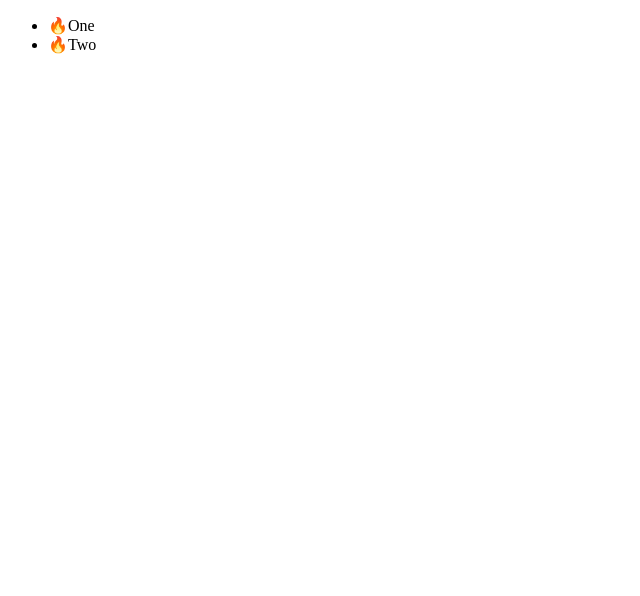
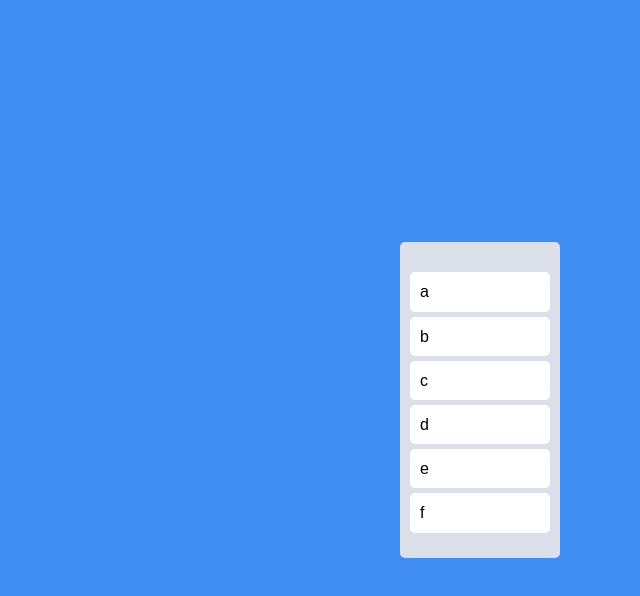
Before and after one commit to thisisyeji/react_kanban, a React (Create React App) app: page / in a window 1280 px wide. Shown: the top 596 px of the page, without its empty margins (0-640 px from the left). Built offline with nearby package versions, Linux system fonts and the light colour scheme.

Commit message:
Feat: 레이아웃 및 스타일링 적용

```diff
--- a/src/App.tsx
+++ b/src/App.tsx
@@ -1,33 +1,67 @@
 import { DragDropContext, Droppable, Draggable } from 'react-beautiful-dnd';
+import styled from 'styled-components';
+
+const Wrapper = styled.div`
+	display: flex;
+	justify-content: center;
+	align-items: center;
+	max-width: 480px;
+	width: 100%;
+	height: 100vh;
+	margin: 0 auto;
+`;
+
+const Boards = styled.div`
+	display: grid;
+	width: 100%;
+	grid-template-columns: repeat(3, 1fr);
+`;
+
+const Board = styled.div`
+	padding: 20px 10px;
+	padding-top: 30px;
+	background-color: ${(props) => props.theme.boardColor};
+	border-radius: 5px;
+	min-height: 200px;
+`;
+
+const Card = styled.div`
+	border-radius: 5px;
+	padding: 10px 10px;
+	margin-bottom: 5px;
+	background-color: ${(props) => props.theme.cardColor};
+`;
+
+const toDos = ['a', 'b', 'c', 'd', 'e', 'f'];
 
 function App() {
 	const onDragEnd = () => {};
 	return (
 		<DragDropContext onDragEnd={onDragEnd}>
-			<div>
+			<Wrapper>
+				<Boards>
 					<Droppable droppableId='one'>
 						{(magic) => (
-						<ul ref={magic.innerRef} {...magic.droppableProps}>
-							<Draggable draggableId='first' index={0}>
+							<Board ref={magic.innerRef} {...magic.droppableProps}>
+								{toDos.map((toDo, index) => (
+									<Draggable draggableId={toDo} index={index}>
 										{(magic) => (
-									<li ref={magic.innerRef} {...magic.draggableProps}>
-										<span {...magic.dragHandleProps}>🔥</span>
-										One
-									</li>
+											<Card
+												ref={magic.innerRef}
+												{...magic.dragHandleProps}
+												{...magic.draggableProps}>
+												{toDo}
+											</Card>
 										)}
 									</Draggable>
-							<Draggable draggableId='second' index={1}>
-								{(magic) => (
-									<li ref={magic.innerRef} {...magic.draggableProps}>
-										<span {...magic.dragHandleProps}>🔥</span>
-										Two
-									</li>
-								)}
-							</Draggable>
-						</ul>
+								))}
+								{/* placeholder: 드래그 하는 동안 영역을 고정시킴 */}
+								{magic.placeholder}
+							</Board>
 						)}
 					</Droppable>
-			</div>
+				</Boards>
+			</Wrapper>
 		</DragDropContext>
 	);
 }
--- a/src/index.tsx
+++ b/src/index.tsx
@@ -2,13 +2,80 @@ import React from 'react';
 import ReactDOM from 'react-dom';
 import { RecoilRoot } from 'recoil';
 import App from './App';
-// import { ThemeProvider } from 'styled-components';
-// import { darkTheme } from './theme';
+import { ThemeProvider, createGlobalStyle } from 'styled-components';
+import { darkTheme } from './theme';
+
+const GlobalStyle = createGlobalStyle`
+html, body, div, span, applet, object, iframe,
+h1, h2, h3, h4, h5, h6, p, blockquote, pre,
+a, abbr, acronym, address, big, cite, code,
+del, dfn, em, img, ins, kbd, q, s, samp,
+small, strike, strong, sub, sup, tt, var,
+b, u, i, center,
+dl, dt, dd, menu, ol, ul, li,
+fieldset, form, label, legend,
+table, caption, tbody, tfoot, thead, tr, th, td,
+article, aside, canvas, details, embed,
+figure, figcaption, footer, header, hgroup,
+main, menu, nav, output, ruby, section, summary,
+time, mark, audio, video {
+  margin: 0;
+  padding: 0;
+  border: 0;
+  font-size: 100%;
+  font: inherit;
+  vertical-align: baseline;
+}
+/* HTML5 display-role reset for older browsers */
+article, aside, details, figcaption, figure,
+footer, header, hgroup, main, menu, nav, section {
+  display: block;
+}
+/* HTML5 hidden-attribute fix for newer browsers */
+*[hidden] {
+    display: none;
+}
+body {
+  line-height: 1;
+}
+menu, ol, ul {
+  list-style: none;
+}
+blockquote, q {
+  quotes: none;
+}
+blockquote:before, blockquote:after,
+q:before, q:after {
+  content: '';
+  content: none;
+}
+table {
+  border-collapse: collapse;
+  border-spacing: 0;
+}
+* {
+  box-sizing: border-box;
+}
+body {
+  font-weight: 300;
+  font-family: 'Source Sans Pro', sans-serif;
+  background-color:${(props) => props.theme.bgColor};
+  color: black;
+  line-height: 1.2;
+}
+a {
+  text-decoration:none;
+  color:inherit;
+}
+`;
 
 ReactDOM.render(
 	<React.StrictMode>
 		<RecoilRoot>
-			<App />
+			<ThemeProvider theme={darkTheme}>
+				<GlobalStyle />
+				<App />
+			</ThemeProvider>
 		</RecoilRoot>
 	</React.StrictMode>,
 	document.getElementById('root')
--- a/src/styled.d.ts
+++ b/src/styled.d.ts
@@ -2,9 +2,8 @@ import 'styled-components';
 
 declare module 'styled-components' {
 	export interface DefaultTheme {
-		textColor: string;
 		bgColor: string;
-		accentColor: string;
-		cardBgColor: string;
+		boardColor: string;
+		cardColor: string;
 	}
 }
--- /dev/null
+++ b/src/theme.ts
@@ -0,0 +1,7 @@
+import { DefaultTheme } from 'styled-components';
+
+export const darkTheme: DefaultTheme = {
+	bgColor: '#3F8CF2',
+	boardColor: '#DADFE9',
+	cardColor: 'white',
+};
```
Lines whose indentation alone changed are shown as unchanged.
